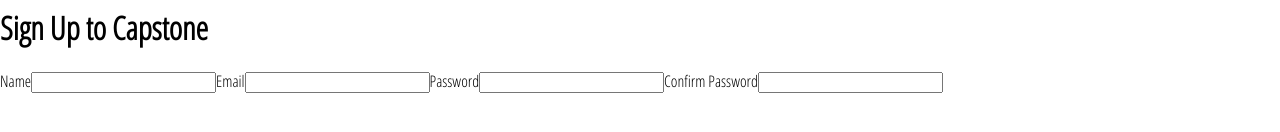
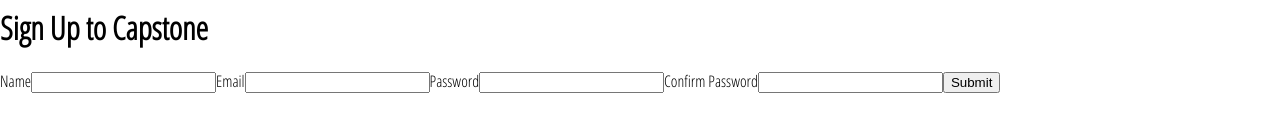
Before and after one commit to AnaniyaBelew/Capstone1, a React (Create React App) app: page /sign-in in a window 1280 px wide. Shown: the part 198-330 px from the top of the page. Built offline with nearby package versions, Linux system fonts and the light colour scheme.

Commit message:
functionality of signUP

```diff
--- a/src/components/SignUp/signUp.component.jsx
+++ b/src/components/SignUp/signUp.component.jsx
@@ -1,4 +1,5 @@
 import { useState } from "react"
+import {createAuthUserWithEmailandPassword} from '../../utils/firebase/firebase.utils'
 const defaultFormFields=
 {
     Accname:'',
@@ -10,17 +11,34 @@
 {
     const [formFields,setFormFields]= useState(defaultFormFields);
     const {Accname,email,password,confirmPassword}=formFields;
-    console.log(formFields)
     const changeHandler=(event)=>
     {
         const {name,value}=event.target;
         setFormFields({...formFields,[name]:value})
 
     }
+    const submitHandeler=async (event)=>
+    {
+        event.preventDefault();
+        if(password != confirmPassword)
+        {
+            alert("Password don't match");
+            return
+        }
+
+        try {
+            const response= await createAuthUserWithEmailandPassword(email,password);
+            console.log(response)
+
+        } catch (error) {
+        console.log('error creating the user', error);
+        }
+
+    }
     return(
         <div>
             <h1>Sign Up to Capstone</h1>
-            <form>
+            <form onSubmit={submitHandeler}>
                 <label>Name</label>
                 <input required type="text" name="Accname" value={Accname} onChange={changeHandler}/ >
 
@@ -32,6 +50,8 @@
 
                 <label>Confirm Password</label>
                 <input required type="password" name="confirmPassword" value={confirmPassword} onChange={changeHandler}/>
+
+                <button type="submit">Submit</button>
             </form>
         </div>
     )
--- a/src/utils/firebase/firebase.utils.js
+++ b/src/utils/firebase/firebase.utils.js
@@ -4,6 +4,7 @@
   signInWithRedirect,
   signInWithPopup,
   GoogleAuthProvider,
+  createUserWithEmailAndPassword
 } from 'firebase/auth';
 import { getFirestore, doc, getDoc, setDoc } from 'firebase/firestore';
 
@@ -57,3 +58,10 @@
 
   return userDocRef;
 };
+export const createAuthUserWithEmailandPassword= async (email,password)=>
+{
+  if(!email||!password)return;
+  return await createUserWithEmailAndPassword(auth,email,password);
+
+
+}
```
